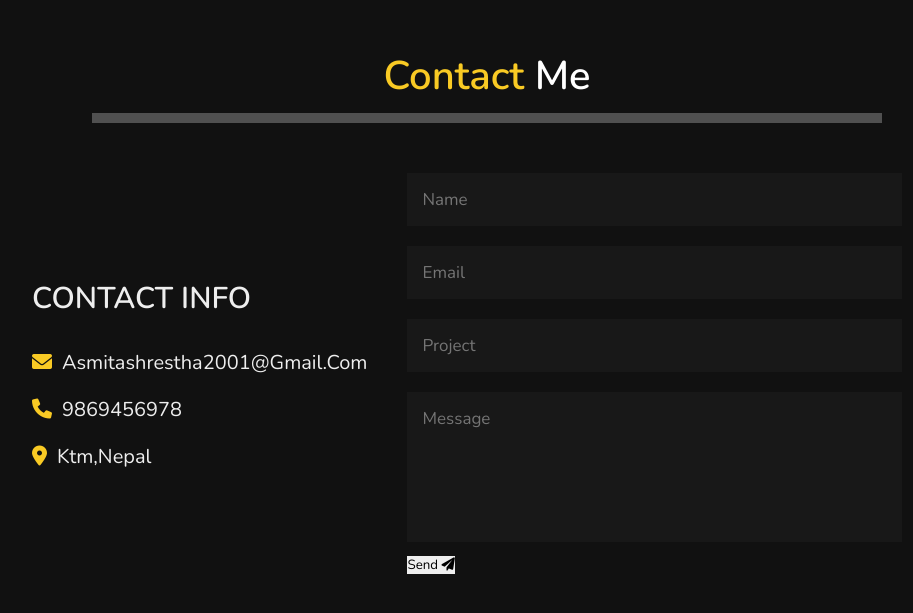
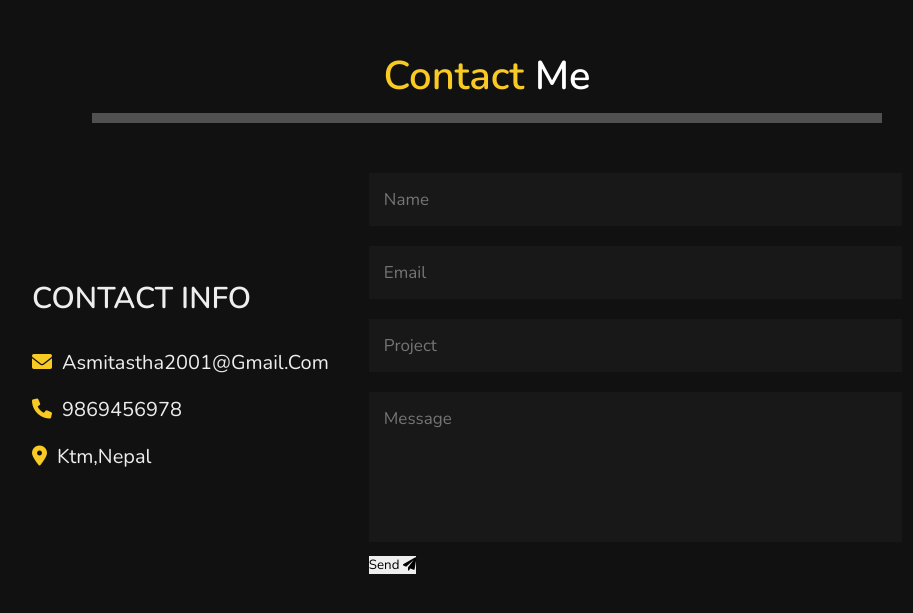
Before and after one commit to asmitashrestha/Portfolio-Website, a plain HTML site: page index.html in a window 1280 px wide. Shown: the part 3171-3784 px from the top of the page, without its empty margins (328-1241 px from the left). Drawn offline with nearby package versions, Linux system fonts and the light colour scheme.

Commit message:
Update index.html

```diff
--- a/index.html
+++ b/index.html
@@ -120,7 +120,7 @@
         <div class="content">
             <h3 class="title">contact info</h3>
             <div class="inform">
-                <h3><i class="fas fa-envelope"></i>asmitashrestha2001@gmail.com</h3>
+                <h3><i class="fas fa-envelope"></i>asmitastha2001@gmail.com</h3>
                 <h3><i class="fas fa-phone"></i>9869456978</h3>
                 <h3><i class="fas fa-map-marker-alt"></i>ktm,nepal</h3>
             </div>
```
